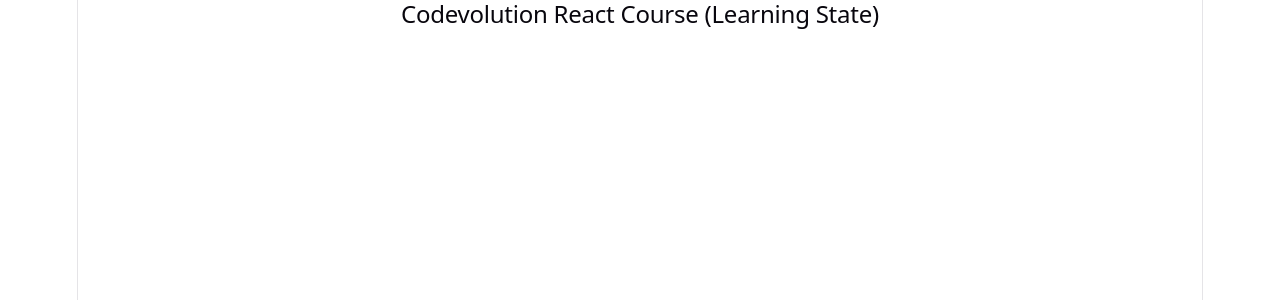
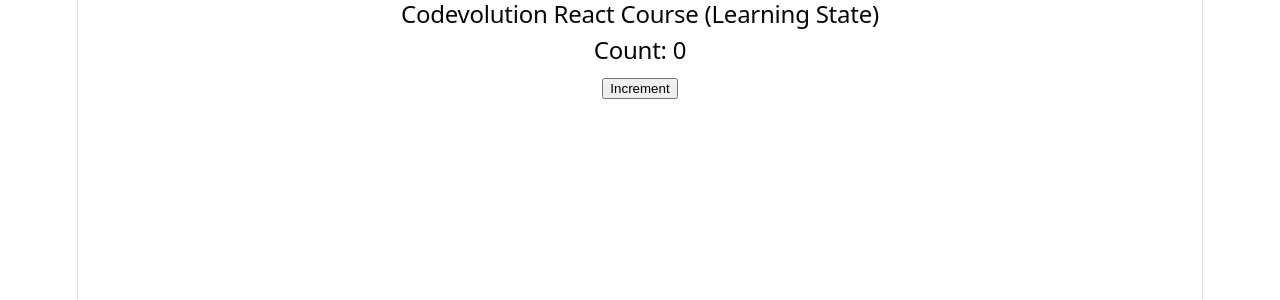
Before and after one commit to TechCrent/Learning-React-Codevolution-, a React (Vite) app in the folder codevolution/: page / in a window 1280 px wide. Shown: the top 300 px of the page. Built offline with nearby package versions, Linux system fonts and the light colour scheme.

Commit message:
Continuation with useState hook

```diff
--- a/codevolution/index.html
+++ b/codevolution/index.html
@@ -5,7 +5,7 @@
     <link rel="icon" type="image/svg+xml" href="/favicon.svg" />
     <meta name="viewport" content="width=device-width, initial-scale=1.0" />
     <title>codevolution</title>
-    <script src="https://cdn.tailwindcss.com"></script>
+    <!-- <script src="https://cdn.tailwindcss.com"></script>-->
   </head>
   <body>
     <div id="root"></div>
--- a/codevolution/src/App.jsx
+++ b/codevolution/src/App.jsx
@@ -1,5 +1,8 @@
 import './App.css'
-
+import { Counter } from './Counter'
+import { LoginCard } from './LoginCard'
+import { SimpleCounter } from './SimpleCounter'
+import { UserDashboard } from './UserDashboard'
 
 
 function App() {
@@ -7,6 +10,7 @@
   return (
     <>
       <h2>Codevolution React Course (Learning State)</h2>
+      <SimpleCounter />
     </>
   )
 }
--- /dev/null
+++ b/codevolution/src/Counter.jsx
@@ -0,0 +1,16 @@
+import { useState } from "react";
+
+export const Counter = () => {
+
+    const [count, setCount] = useState(0);
+
+    const handleClick = () =>{
+        setCount(count + 1)
+    };
+
+    return(
+        <div>
+            <button onClick={handleClick}>Count: {count}</button>
+        </div>
+    )
+};
--- /dev/null
+++ b/codevolution/src/LoginCard.jsx
@@ -0,0 +1,25 @@
+import { useState } from "react"
+
+export const LoginCard = () =>{
+    const [isLoggedIn,setIsLoggedIn] = useState(false);
+    const [message,setMessage] = useState("");
+
+    const handleLogin = () => {
+        setIsLoggedIn(!isLoggedIn)
+    }
+
+    const handleChange = (e) => {
+            setMessage( e.target.value)
+    }
+
+    return(
+        <>
+            <button onClick={handleLogin}>{isLoggedIn ? "Logout" : "Login" }</button>
+            <div>
+                <input type="text" placeholder="Type a message" value={message} onChange={handleChange} />
+            </div>
+
+            <p>{message}</p>
+        </>
+    )
+}
--- /dev/null
+++ b/codevolution/src/SimpleCounter.jsx
@@ -0,0 +1,15 @@
+import { useState } from "react"
+export const SimpleCounter = () =>{
+    const [count, setCount] = useState(0);
+
+    const handleClick = () =>{
+        setCount(count +1)
+    }
+
+    return(
+        <div>
+            <h2>Count: {count}</h2>
+            <button onClick={handleClick}>Increment</button>
+        </div>
+    )
+}
--- /dev/null
+++ b/codevolution/src/UserDashboard.jsx
@@ -0,0 +1,24 @@
+import { useState } from "react"
+
+export const UserDashboard = ({isPremium}) => {
+
+    const[count, setCount] = useState(0);
+    const[credits, setCredits ] = useState(100);
+
+    if(!isPremium){
+        return <div>Upgrade to Premium to see credits</div>
+    }
+
+    return(
+        <>
+            <div>
+                <p>You have {credits} credits</p>
+                <button onClick={ () => {
+                    setCredits(credits-1);
+                    setCount(count+1);
+                    }}>Spend</button>
+                <p>You have spent{count} of your credits</p>
+            </div>
+        </>
+    )
+}
```
